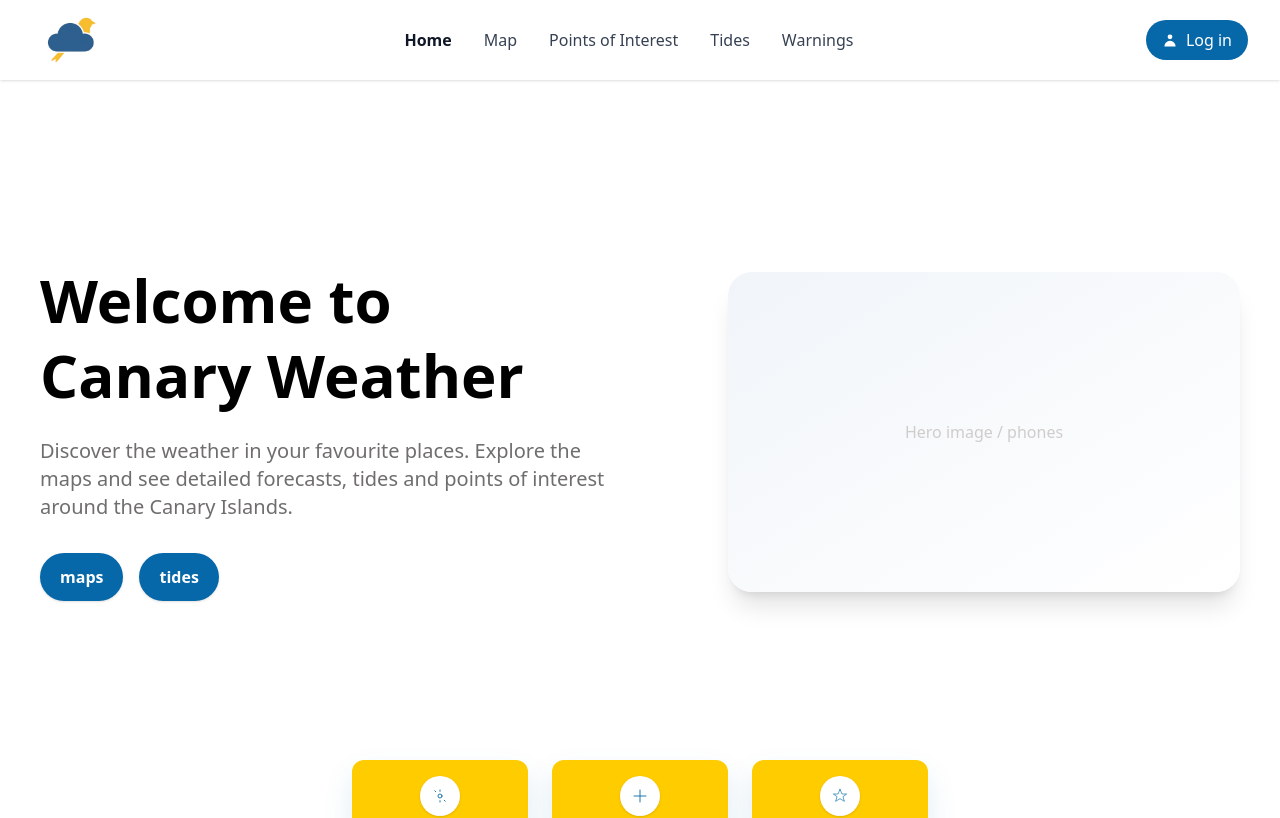
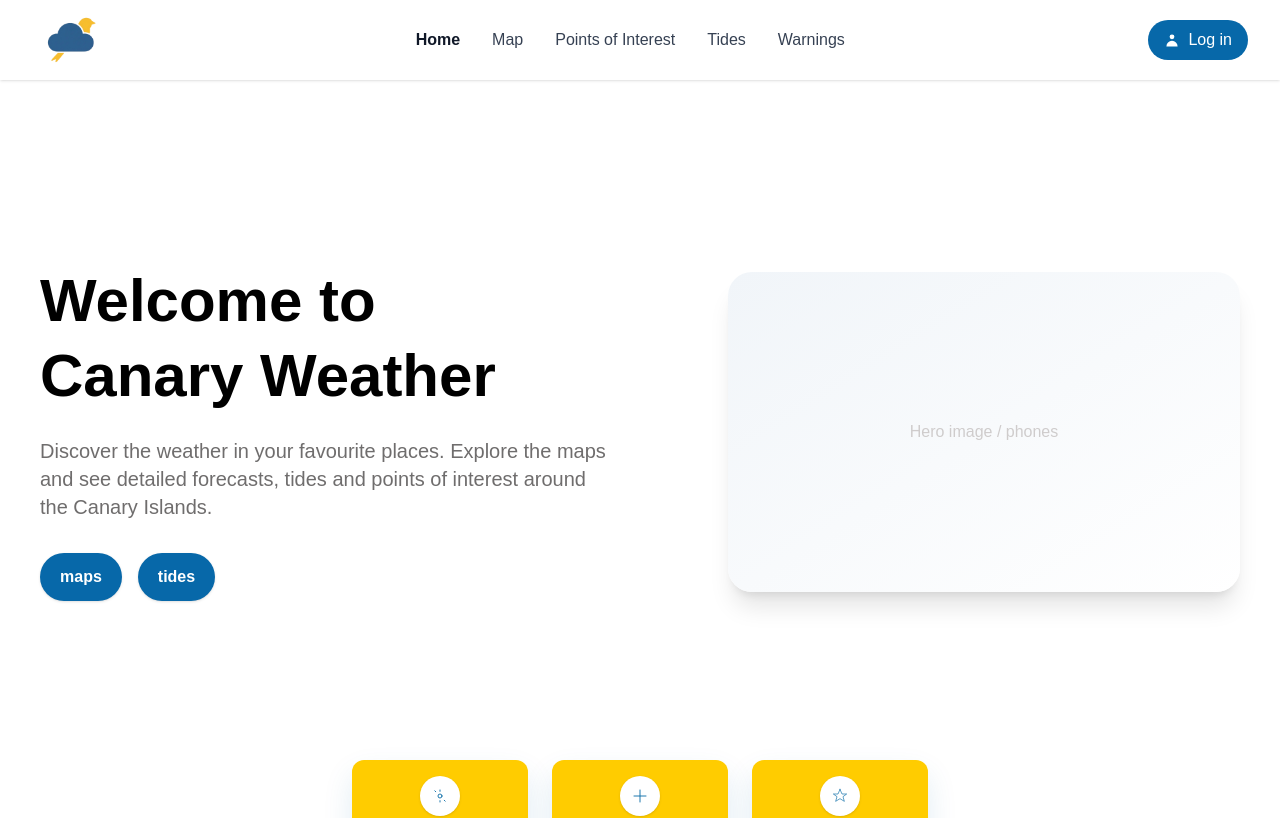
Before and after one commit to aangelo21/canary-weather, a React app in the folder frontend/: page / in a window 1280 px wide. Shown: the top 818 px of the page. Built offline with nearby package versions, Linux system fonts and the light colour scheme; no server answers; the HTML template or start-up script is replaced by a standard one.

Commit message:
feat: add Poppins and Barlow font sources and update App.css for font styling

```diff
--- a/frontend/package.json
+++ b/frontend/package.json
@@ -10,13 +10,14 @@
     "preview": "vite preview"
   },
   "dependencies": {
+    "@fontsource/poppins": "^5.2.7",
     "@tailwindcss/vite": "^4.1.16",
     "leaflet": "^1.9.4",
     "react": "^19.0.0-rc.1",
     "react-dom": "^19.0.0-rc.1",
     "react-leaflet": "^5.0.0-rc.2",
     "react-router-dom": "^7.9.4",
-  "tailwindcss": "^4.1.16"
+    "tailwindcss": "^4.1.16"
   },
   "resolutions": {
     "lodash": ">=4.17.21",
--- a/frontend/src/App.css
+++ b/frontend/src/App.css
@@ -1,4 +1,5 @@
 @import "tailwindcss";
+@import "@fontsource/poppins";
 
 @theme {
     --color-brand-primary: #0768a9;
@@ -18,3 +19,7 @@
     --color-neutral-3: #cfcccc;
     --color-neutral-4: #ffffff;
 }
+
+body {
+  font-family: 'Poppins', sans-serif;
+}
```
Also changed, not shown: 1 other file (tests, documents, lock files or other folders).
